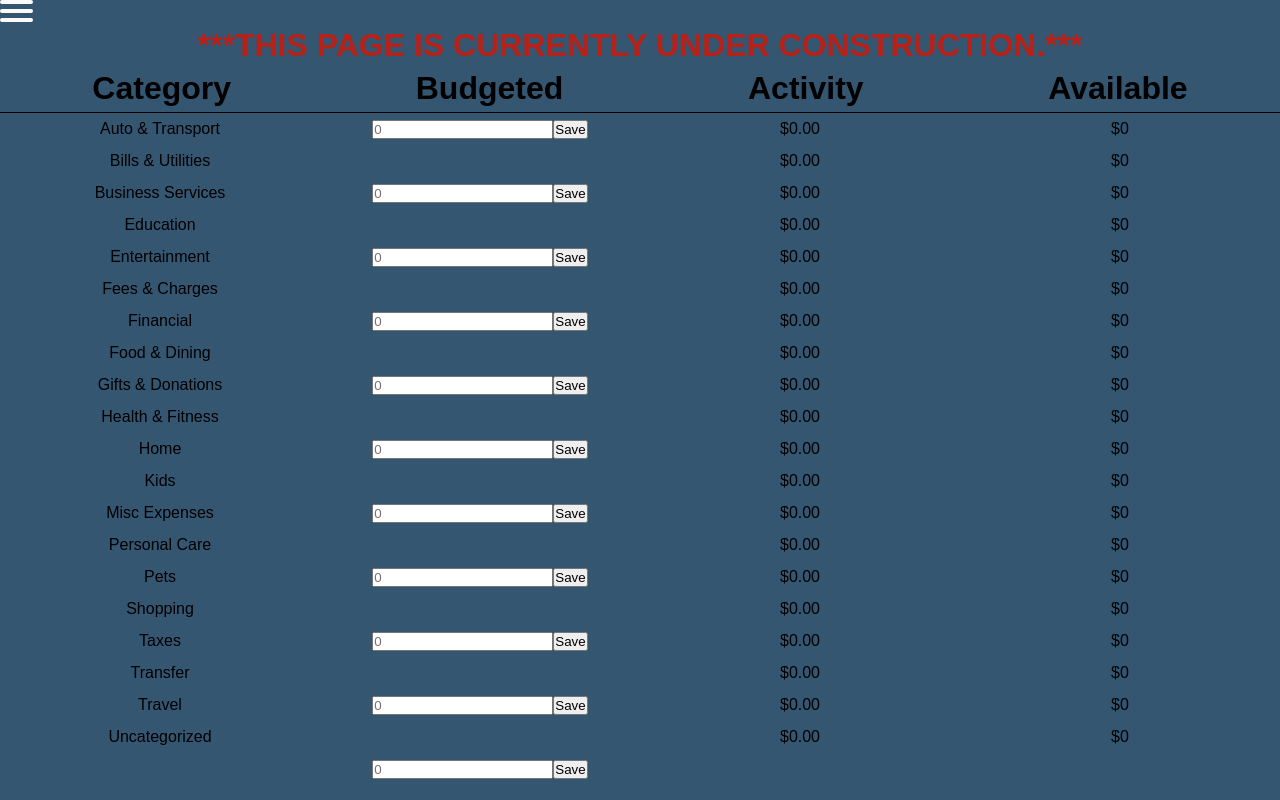
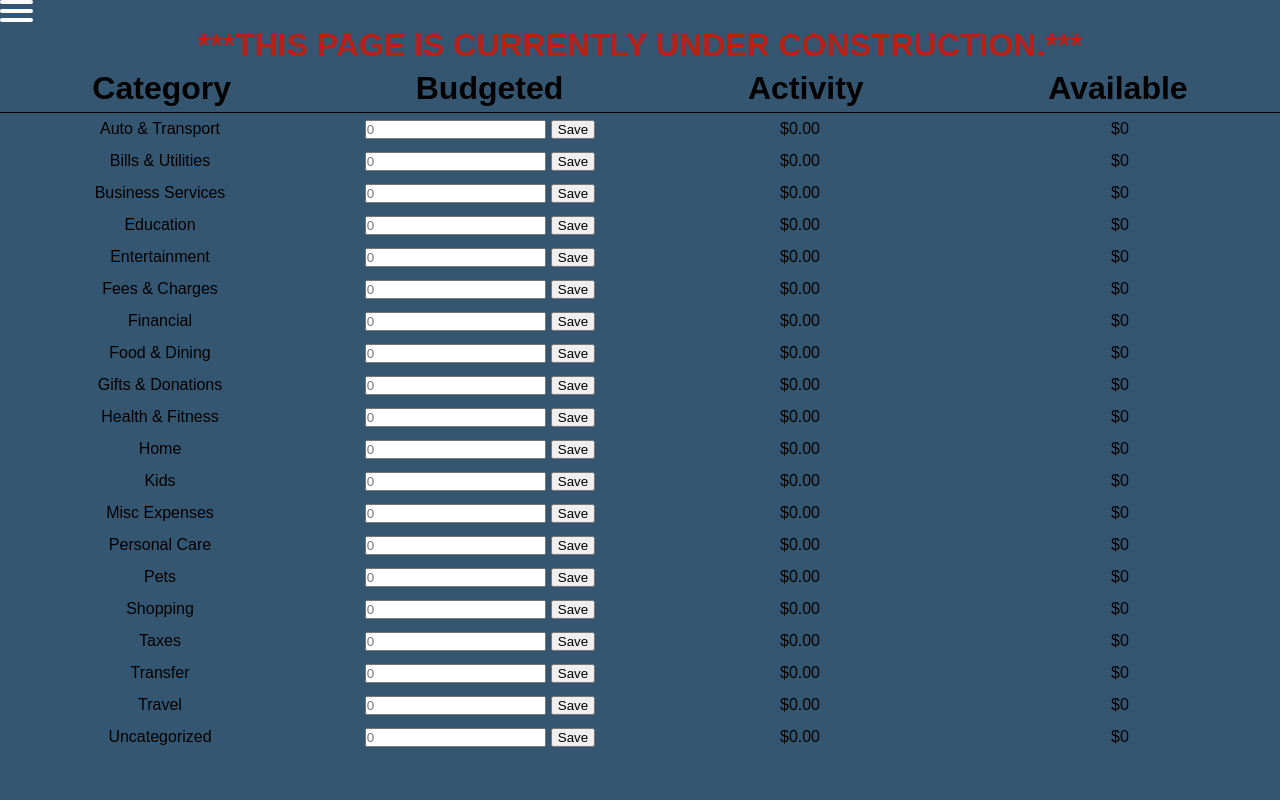
Before and after one commit to lepdiana/count-management, a React (Create React App) app in the folder client/: page /budget in a window 1280 px wide. Shown: the top 800 px of the page. Built offline with nearby package versions, Linux system fonts and the light colour scheme; no server answers; sample sign-in values are in the browser's storage.

Commit message:
adjusted the spacing

```diff
--- a/client/src/components/BudgetForm.js
+++ b/client/src/components/BudgetForm.js
@@ -47,9 +47,8 @@ const BudgetFrom = props => {
                     onChange=""
                     placeholder='0'
                 />
-                <button onClick={() => {alert('hello')}}>Save</button>
+                <button style={{marginLeft: 5, paddingLeft: 5, paddingRight: 5}}>Save</button>
             </form>
-            <br />
             <form id='billsUtilitiesForm'>
                 <input
                     type='number'
@@ -58,9 +57,8 @@ const BudgetFrom = props => {
                     onChange=""
                     placeholder='0'
                 />
-                <button>Save</button>
+                <button style={{marginLeft: 5, paddingLeft: 5, paddingRight: 5}}>Save</button>
             </form>
-            <br />
             <form id='businessServicesForm'>
                 <input
                     type='number'
@@ -69,9 +67,8 @@ const BudgetFrom = props => {
                     onChange=""
                     placeholder='0'
                 />
-                <button>Save</button>
+                <button style={{marginLeft: 5, paddingLeft: 5, paddingRight: 5}}>Save</button>
             </form>
-            <br />
             <form id='educationForm'>
                 <input
                     type='number'
@@ -80,9 +77,8 @@ const BudgetFrom = props => {
                     onChange=""
                     placeholder='0'
                 />
-                <button>Save</button>
+                <button style={{marginLeft: 5, paddingLeft: 5, paddingRight: 5}}>Save</button>
             </form>
-            <br />
             <form id='entertainmentForm'>
                 <input
                     type='number'
@@ -91,9 +87,8 @@ const BudgetFrom = props => {
                     onChange=""
                     placeholder='0'
                 />
-                <button>Save</button>
+                <button style={{marginLeft: 5, paddingLeft: 5, paddingRight: 5}}>Save</button>
             </form>
-            <br />
             <form id='feesChargesForm'>
                 <input
                     type='number'
@@ -102,9 +97,8 @@ const BudgetFrom = props => {
                     onChange=""
                     placeholder='0'
                 />
-                <button>Save</button>
+                <button style={{marginLeft: 5, paddingLeft: 5, paddingRight: 5}}>Save</button>
             </form>
-            <br />
             <form id='financialForm'>
                 <input
                     type='number'
@@ -113,9 +107,8 @@ const BudgetFrom = props => {
                     onChange=""
                     placeholder='0'
                 />
-                <button>Save</button>
+                <button style={{marginLeft: 5, paddingLeft: 5, paddingRight: 5}}>Save</button>
             </form>
-            <br />
             <form id='foodDiningForm'>
                 <input
                     type='number'
@@ -124,9 +117,8 @@ const BudgetFrom = props => {
                     onChange=""
                     placeholder='0'
                 />
-                <button>Save</button>
+                <button style={{marginLeft: 5, paddingLeft: 5, paddingRight: 5}}>Save</button>
             </form>
-            <br />
             <form  id='giftsDonationsForm'>
                 <input
                     type='number'
@@ -135,9 +127,8 @@ const BudgetFrom = props => {
                     onChange=""
                     placeholder='0'
                 />
-                <button>Save</button>
+                <button style={{marginLeft: 5, paddingLeft: 5, paddingRight: 5}}>Save</button>
             </form>
-            <br />
             <form  id='healthFitnessForm'>
                 <input
                     type='number'
@@ -146,9 +137,8 @@ const BudgetFrom = props => {
                     onChange=""
                     placeholder='0'
                 />
-                <button>Save</button>
+                <button style={{marginLeft: 5, paddingLeft: 5, paddingRight: 5}}>Save</button>
             </form>
-            <br />
             <form id='homeForm'>
                 <input
                     type='number'
@@ -157,9 +147,8 @@ const BudgetFrom = props => {
                     onChange=""
                     placeholder='0'
                 />
-                <button>Save</button>
+                <button style={{marginLeft: 5, paddingLeft: 5, paddingRight: 5}}>Save</button>
             </form>
-            <br />
             <form id='kidsForm'>
                 <input
                     type='number'
@@ -168,9 +157,8 @@ const BudgetFrom = props => {
                     onChange=""
                     placeholder='0'
                 />
-                <button>Save</button>
+                <button style={{marginLeft: 5, paddingLeft: 5, paddingRight: 5}}>Save</button>
             </form>
-            <br />
             <form id='miscExpensesForm'>
                 <input
                     type='number'
@@ -179,9 +167,8 @@ const BudgetFrom = props => {
                     onChange=""
                     placeholder='0'
                 />
-                <button>Save</button>
+                <button style={{marginLeft: 5, paddingLeft: 5, paddingRight: 5}}>Save</button>
             </form>
-            <br />
             <form id='personalCareForm'>
                 <input
                     type='number'
@@ -190,9 +177,8 @@ const BudgetFrom = props => {
                     onChange=""
                     placeholder='0'
                 />
-                <button>Save</button>
+                <button style={{marginLeft: 5, paddingLeft: 5, paddingRight: 5}}>Save</button>
             </form>
-            <br />
             <form id='petsForm'>
                 <input
                     type='number'
@@ -201,9 +187,8 @@ const BudgetFrom = props => {
                     onChange=""
                     placeholder='0'
                 />
-                <button>Save</button>
+                <button style={{marginLeft: 5, paddingLeft: 5, paddingRight: 5}}>Save</button>
             </form>
-            <br />
             <form id='shoppingForm'>
                 <input
                     type='number'
@@ -212,9 +197,8 @@ const BudgetFrom = props => {
                     onChange=""
                     placeholder='0'
                 />
-                <button>Save</button>
+                <button style={{marginLeft: 5, paddingLeft: 5, paddingRight: 5}}>Save</button>
             </form>
-            <br />
             <form id='taxes'>
                 <input
                     type='number'
@@ -223,9 +207,8 @@ const BudgetFrom = props => {
                     onChange=""
                     placeholder='0'
                 />
-                <button>Save</button>
+                <button style={{marginLeft: 5, paddingLeft: 5, paddingRight: 5}}>Save</button>
             </form>
-            <br />
             <form id='transferForm'>
                 <input
                     type='number'
@@ -234,9 +217,8 @@ const BudgetFrom = props => {
                     onChange=""
                     placeholder='0'
                 />
-                <button>Save</button>
+                <button style={{marginLeft: 5, paddingLeft: 5, paddingRight: 5}}>Save</button>
             </form>
-            <br />
             <form id='travelForm'>
                 <input
                     type='number'
@@ -245,9 +227,8 @@ const BudgetFrom = props => {
                     onChange=""
                     placeholder='0'
                 />
-                <button>Save</button>
+                <button style={{marginLeft: 5, paddingLeft: 5, paddingRight: 5}}>Save</button>
             </form>
-            <br />
             <form id='uncategorizedForm'>
                 <input
                     type='number'
@@ -256,7 +237,7 @@ const BudgetFrom = props => {
                     onChange=""
                     placeholder='0'
                 />
-                <button>Save</button>
+                <button style={{marginLeft: 5, paddingLeft: 5, paddingRight: 5}}>Save</button>
             </form>
         </div>
     )
```
